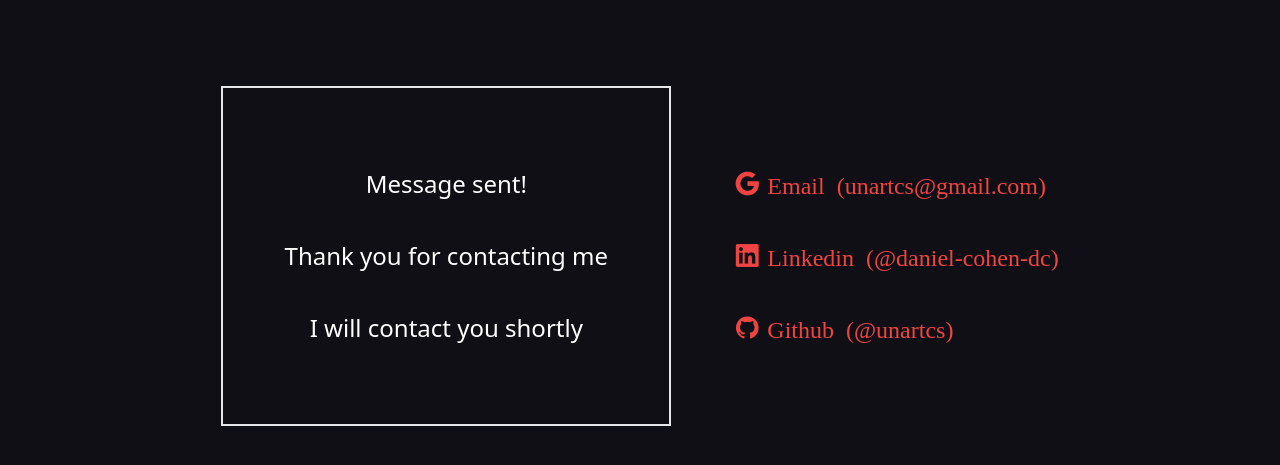
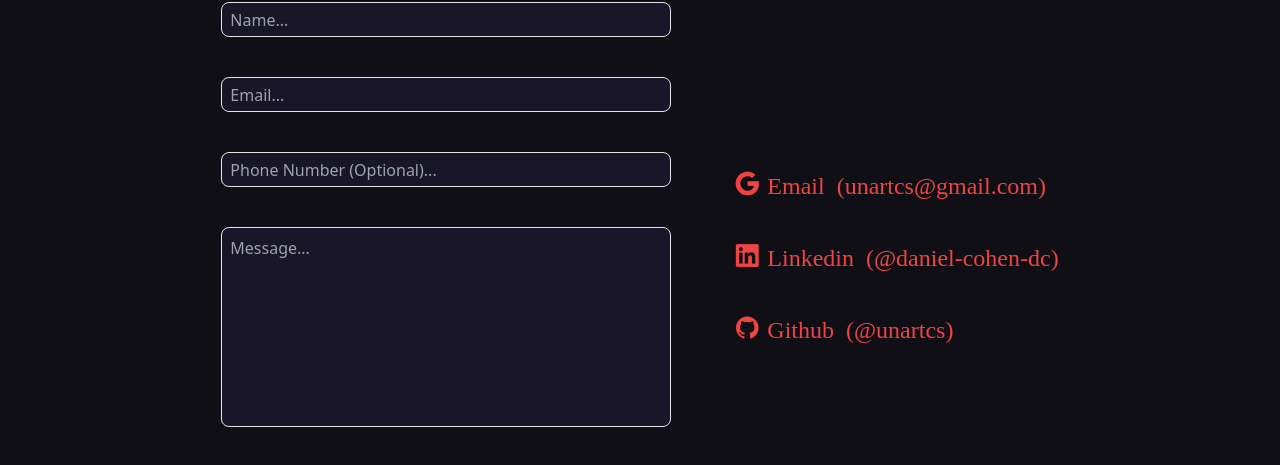
Before and after one commit to unartcs/my-portfolio-new, a React (Create React App) app: page / in a window 1280 px wide. Shown: the part 2968-3433 px from the top of the page. Built offline with nearby package versions, Linux system fonts and the light colour scheme.

Commit message:
Update Contact.jsx

```diff
--- a/src/pages/Contact.jsx
+++ b/src/pages/Contact.jsx
@@ -26,7 +26,7 @@ function Contact() {
         <hr className="w-[50%] absolute z-[2] opacity-50 h-px bg-red-400 border-0"></hr>
       </div>
       <div className="contact-content h-[100%] flex w-full items-center justify-center gap-[5%]">
-      {messageSent ?
+      {!messageSent ?
         <div className="form-wrapper">
           <form
           ref={form} onSubmit={sendEmail}
```
